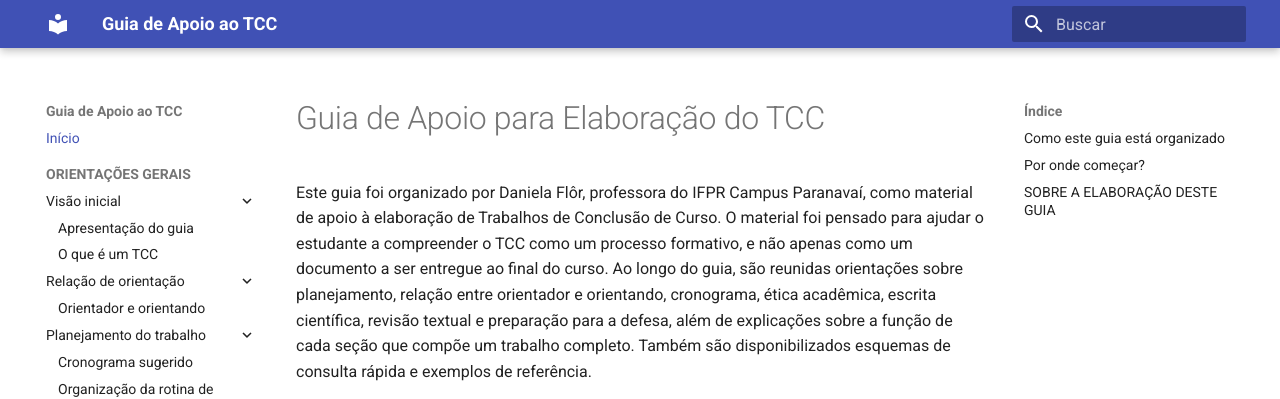
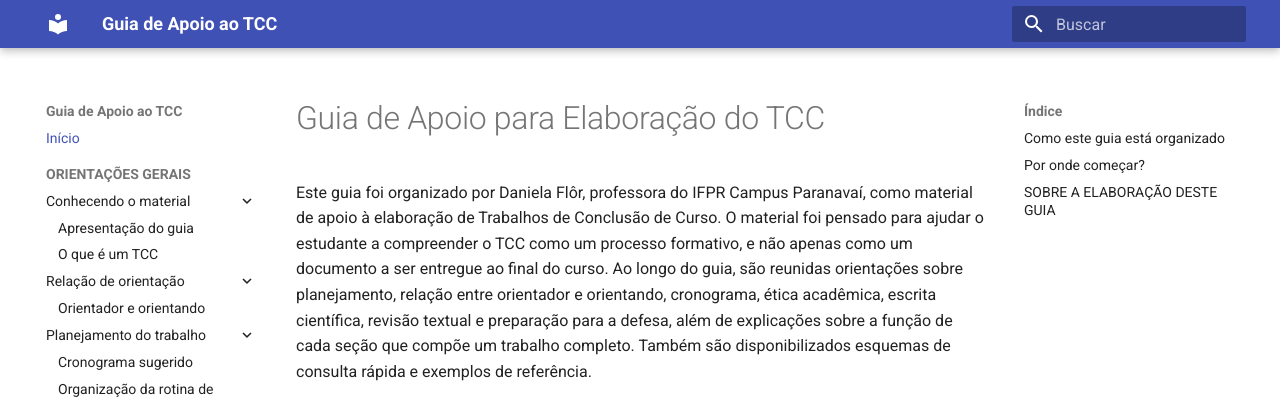
Before and after one commit to danielaflor/tcc, an MkDocs documentation site: the page built from docs/index.md, in a window 1280 px wide and 900 px high. Shown: the top 399 px of the window. Built offline with MkDocs 1.6.1 and Material for MkDocs 9.7.7, drawn with Linux system fonts in a browser that asks for light colours.

Commit message:
Update navigation titles in mkdocs.yml

```diff
--- a/mkdocs.yml
+++ b/mkdocs.yml
@@ -23,7 +23,7 @@ nav:
   - Início: index.md
 
   - ORIENTAÇÕES GERAIS:
-      - Visão inicial:
+      - Conhecendo o material:
           - Apresentação do guia: orientacoes-gerais/apresentacao.md
           - O que é um TCC: orientacoes-gerais/o-que-e-tcc.md
 
@@ -61,4 +61,4 @@ nav:
           - Anexos e Apêndices: secoes-tcc/apendices-anexos.md
 
   - ESQUEMAS E EXEMPLOS:
-      - Visão geral: esquemas-exemplos/visao-geral.md
+      - Consulta rápida: esquemas-exemplos/visao-geral.md
```
